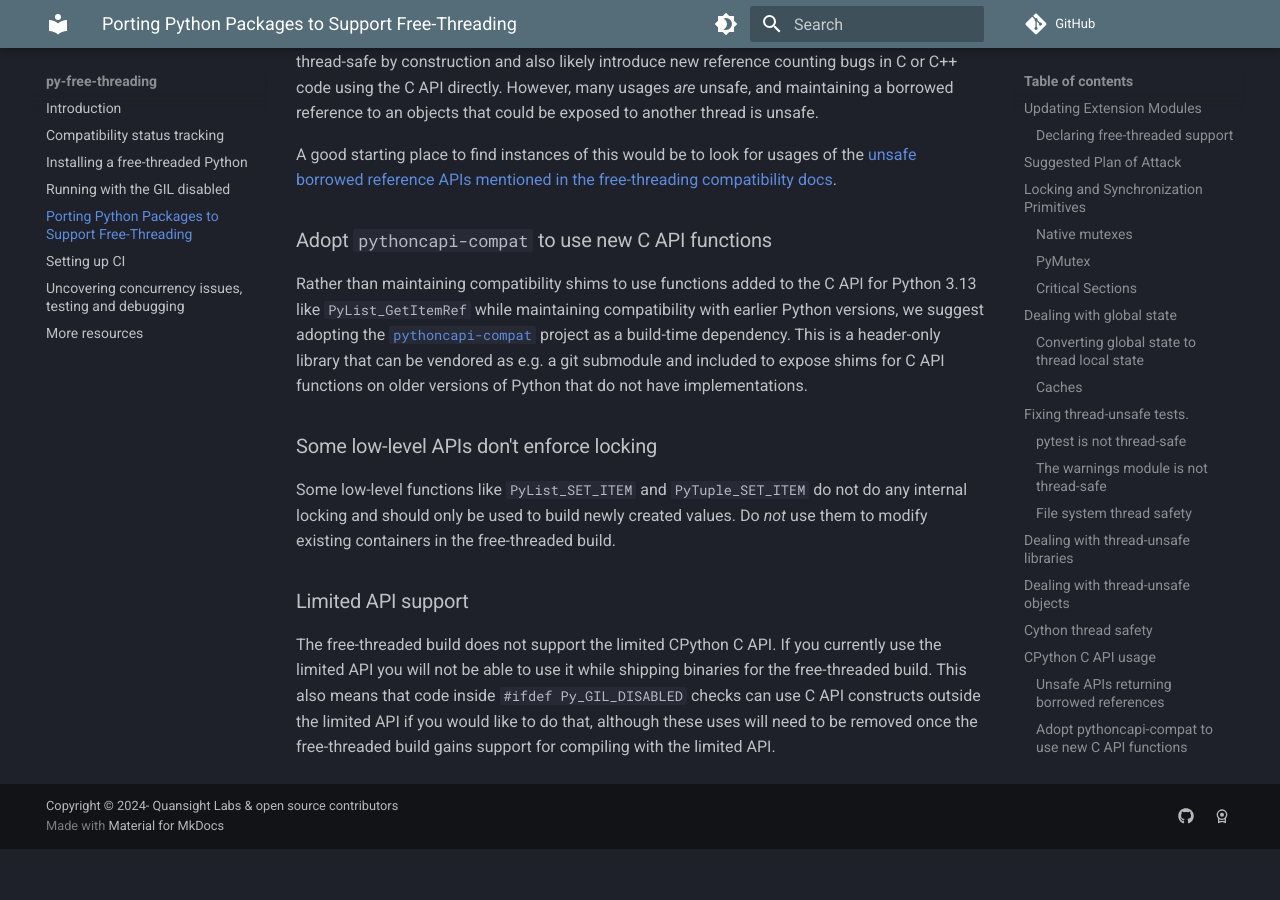
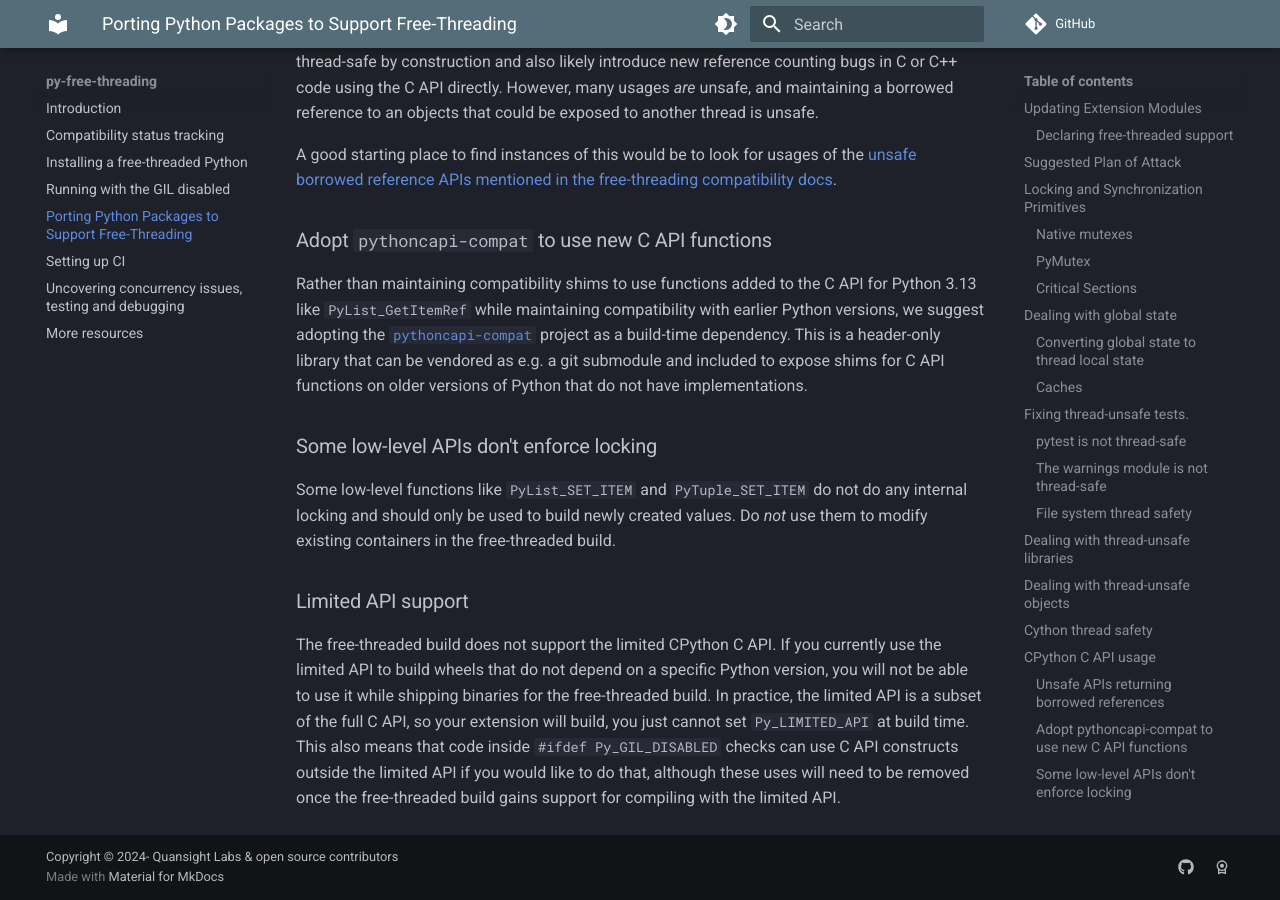
Before and after one commit to Quansight-Labs/free-threaded-compatibility, an MkDocs documentation site: the page built from docs/porting.md, in a window 1280 px wide and 900 px high, scrolled down 11310 px. Built offline with MkDocs 1.6.1 and Material for MkDocs 9.7.7, drawn with Linux system fonts in a browser that asks for light colours; comment, search, counter and statistics services are not loaded; before the commit the page ends 12159 px from its top, so only the background shows below that.

Commit message:
clarify limited API support a bit (#106)
* clarify limited API support a bit

* [pre-commit.ci lite] apply automatic fixes

* respond to ralf's suggestions

---------

Co-authored-by: pre-commit-ci-lite[bot] <117423508+pre-commit-ci-lite[bot]@users.noreply.github.com>

```diff
--- a/docs/porting.md
+++ b/docs/porting.md
@@ -712,8 +712,11 @@
 ### Limited API support
 
 The free-threaded build does not support the limited CPython C API. If you
-currently use the limited API you will not be able to use it while shipping
-binaries for the free-threaded build. This also means that code inside
-`#ifdef Py_GIL_DISABLED` checks can use C API constructs outside the limited API if you
-would like to do that, although these uses will need to be removed once the
-free-threaded build gains support for compiling with the limited API.
+currently use the limited API to build wheels that do not depend on a specific
+Python version, you will not be able to use it while shipping binaries for the
+free-threaded build. In practice, the limited API is a subset of the full C API,
+so your extension will build, you just cannot set `Py_LIMITED_API` at build
+time. This also means that code inside `#ifdef Py_GIL_DISABLED` checks can use C
+API constructs outside the limited API if you would like to do that, although
+these uses will need to be removed once the free-threaded build gains support
+for compiling with the limited API.
```
